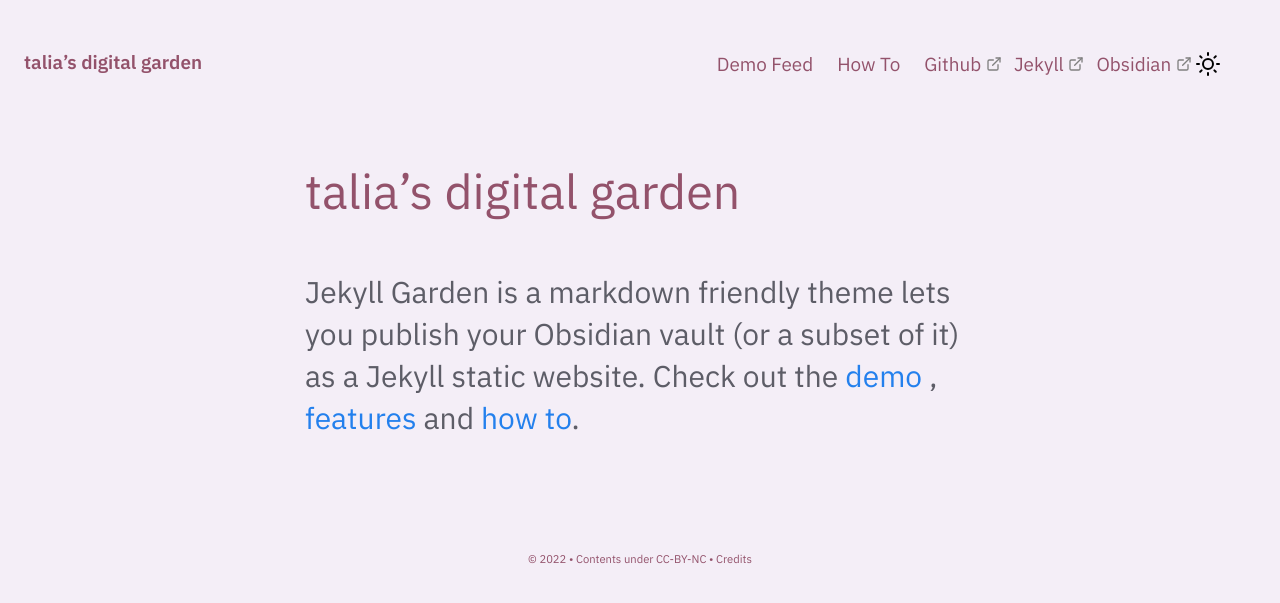
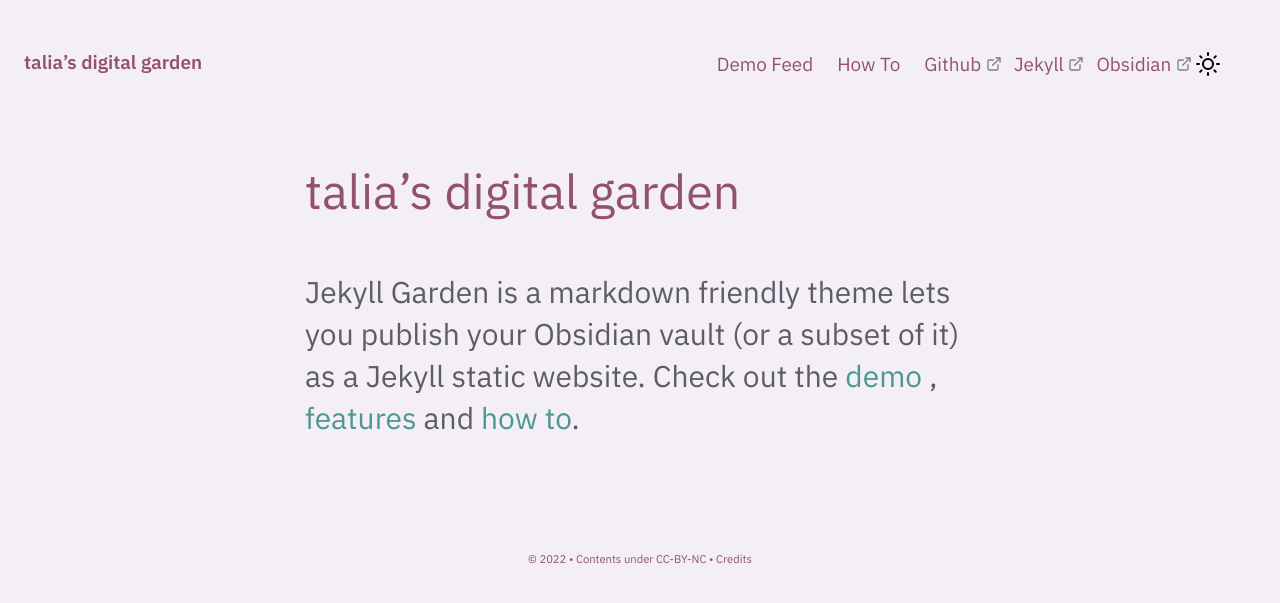
Before and after one commit to taliaisonline/taliaisonline.github.io, a Jekyll site: the page built from pages/index.md, in a window 1280 px wide. Shown: the top 603 px of the page. Built offline with Jekyll 4.4.1, drawn with Linux system fonts in a browser that asks for light colours.

Commit message:
Update style.css

```diff
--- a/assets/css/style.css
+++ b/assets/css/style.css
@@ -8,7 +8,7 @@ html[data-theme="light"] {
     --color-bg-sub: #FAFAFC;
     --color-text-main: #93526B;
     --color-text-sub: #5D5D67;
-    --color-text-link: #2380ED;
+    --color-text-link: #4B988D;
     --color-border-dark: #363636;
     --color-border: #BABCBD;
     --color-border-light: #E5E5E5;
@@ -44,7 +44,7 @@ html[data-theme="dark"] {
         --color-bg-sub: #FAFAFC;
         --color-text-main: #93526B;
         --color-text-sub: #5D5D67;
-        --color-text-link: #2380ED;
+        --color-text-link: #4B988D;
         --color-border-dark: #363636;
         --color-border: #BABCBD;
         --color-border-light: #E5E5E5;
```
